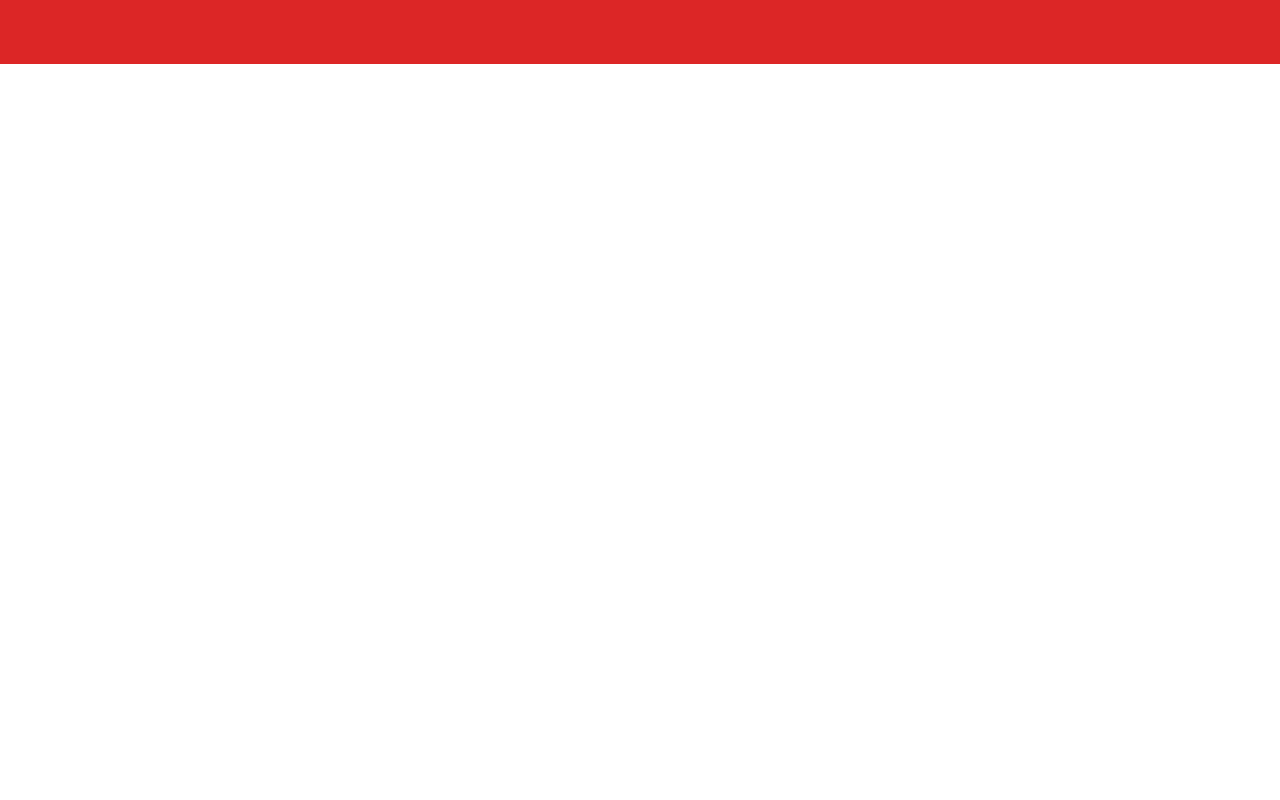
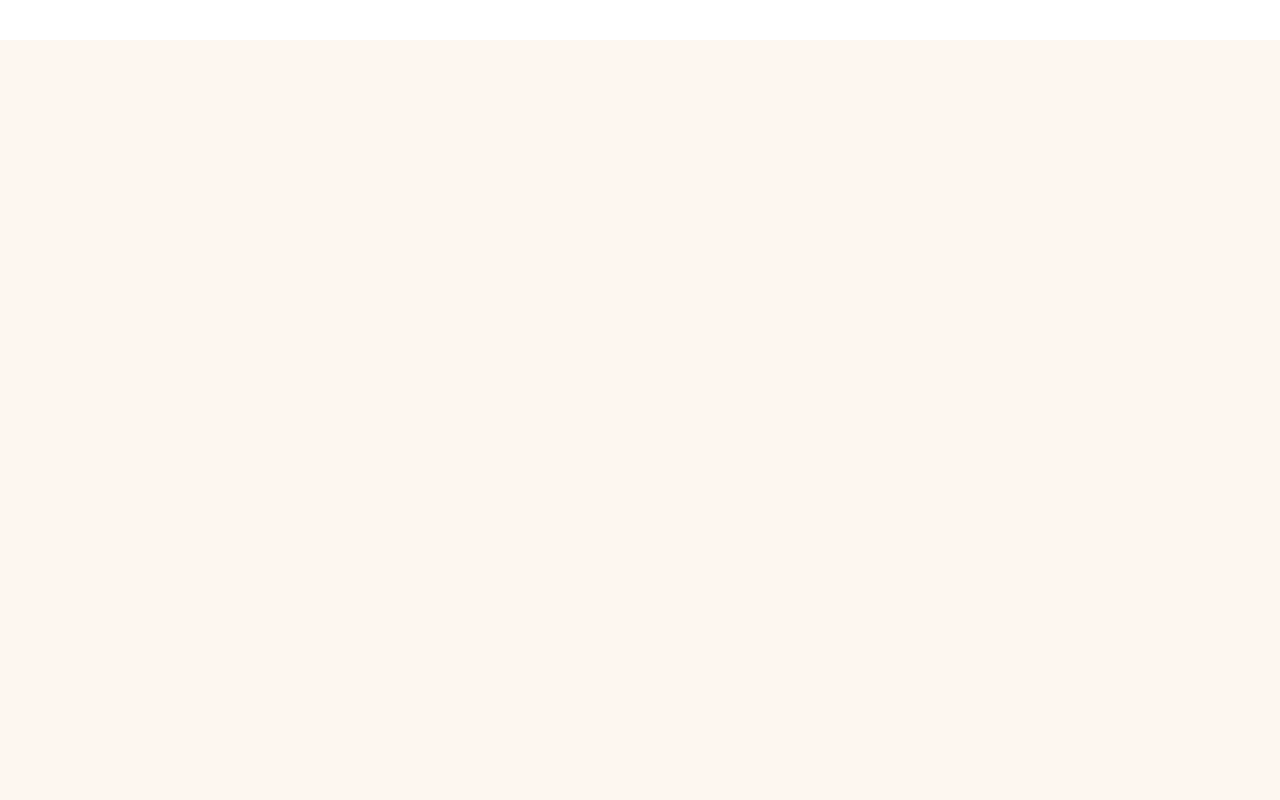
Before and after one commit to CallumB04/sjbsafety.co.uk, a website: page index.html in a window 1280 px wide. Shown: the top 800 px of the page. Drawn offline with Linux system fonts and the light colour scheme.

Commit message:
chore: add colors for navbar

```diff
--- a/css/styles.css
+++ b/css/styles.css
@@ -5,6 +5,10 @@
     scroll-behavior: smooth;
 }
 
+body, main {
+    background-color: #fdf7f0;
+    overflow-x: hidden;
+}
 main {
     min-height: 100vh;
 }
--- a/src/navbar.js
+++ b/src/navbar.js
@@ -1,5 +1,8 @@
 document.getElementById('navbar').innerHTML = `
-    <nav class="w-screen h-16 bg-red-600 absolute top-0">
-
+    <nav class="w-screen h-30 fixed top-0 z-10">
+        <div class="w-full h-10 bg-white">
+        </div>
+        <div class="w-full h-20 bg-bg-primary">
+        </div>
     </nav>
 `;
--- a/tailwind.config.js
+++ b/tailwind.config.js
@@ -2,22 +2,21 @@
 module.exports = {
   content: [
     "./*.html",
-    "./*.js",
+    "./src/**/*.js",
   ],
   theme: {
     extend: {
       colors: {
         text: {
-          primary: "",
-          hover: ""
+          primary: "#0e0e0e",
+          secondary: "#1a1a1a"
         },
         bg: {
-          primary: ""
+          primary: "#fdf7f0"
         },
         highlight: {
-          primary: "",
+          primary: "#dd7834",
           secondary: "",
-          hover: ""
         }
       }
     },
```
Also changed, not shown: css/output.css.
